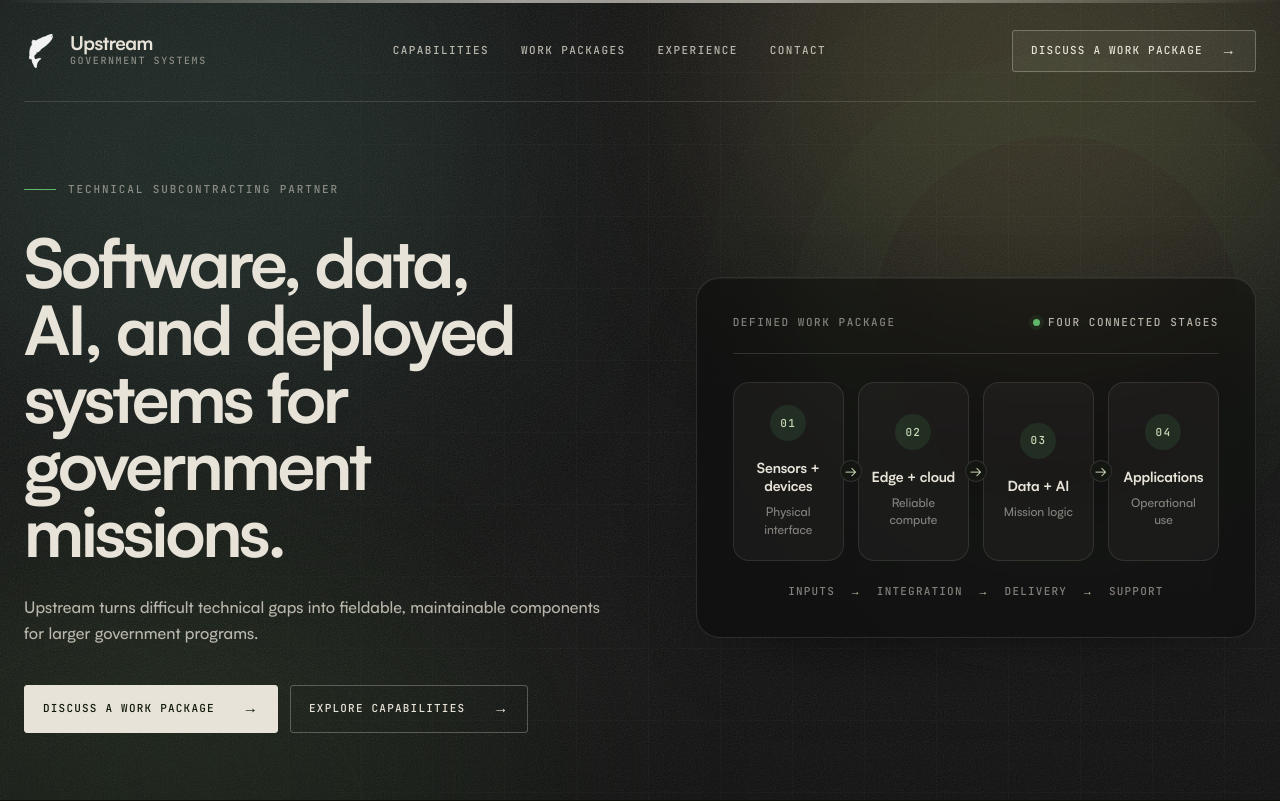
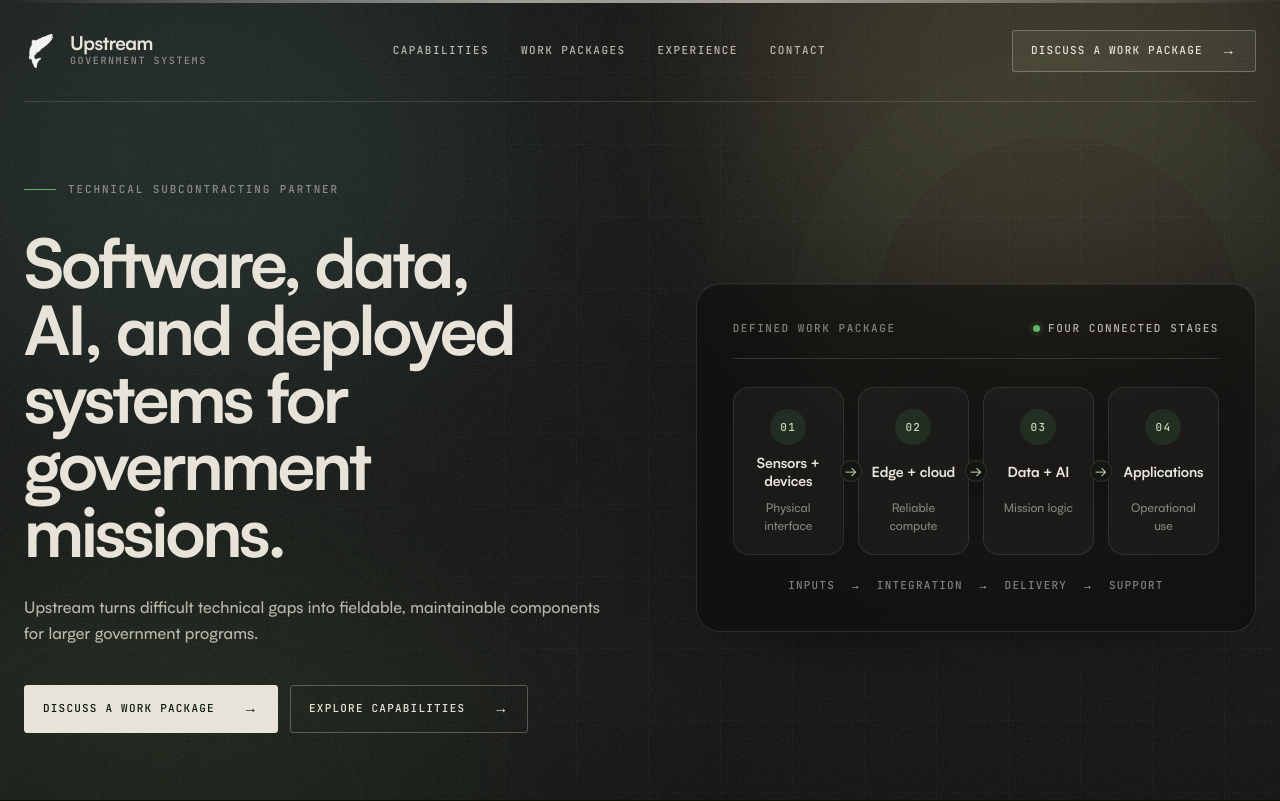
Before and after one commit to UpstreamCV/upstream-web, a Next.js app: page /gov in a window 1280 px wide. Shown: the top 801 px of the page. Built offline with nearby package versions, Linux system fonts and the light colour scheme.

Commit message:
Level government work package diagram

```diff
--- a/src/app/gov/gov.css
+++ b/src/app/gov/gov.css
@@ -483,11 +483,12 @@
   position: relative;
   min-width: 0;
   min-height: 168px;
-  display: flex;
-  flex-direction: column;
-  justify-content: center;
-  align-items: center;
-  padding: 22px 12px;
+  display: grid;
+  grid-template-rows: 36px 38px 34px;
+  align-content: center;
+  justify-items: center;
+  row-gap: 8px;
+  padding: 20px 12px;
   border: 1px solid rgba(232, 227, 216, 0.11);
   border-radius: 16px;
   background: rgba(232, 227, 216, 0.035);
@@ -527,7 +528,10 @@
 }
 
 .gov-root .pipeline-stage strong {
-  margin-top: 18px;
+  width: 100%;
+  display: flex;
+  align-items: center;
+  justify-content: center;
   color: var(--paper);
   font-size: 14px;
   font-weight: 700;
@@ -536,7 +540,10 @@
 }
 
 .gov-root .pipeline-stage > span:last-child {
-  margin-top: 8px;
+  width: 100%;
+  display: flex;
+  align-items: flex-start;
+  justify-content: center;
   color: var(--white-muted);
   font-size: 12px;
   line-height: 1.45;
```
